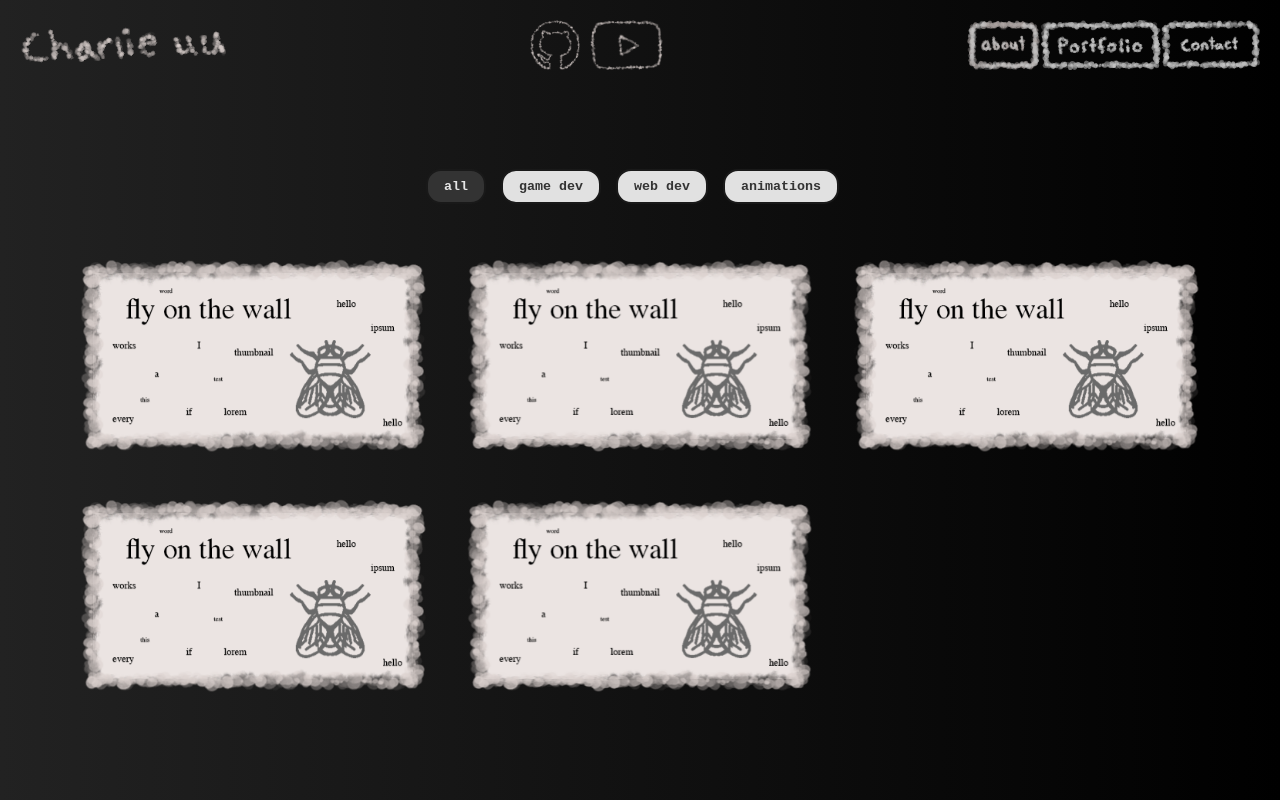
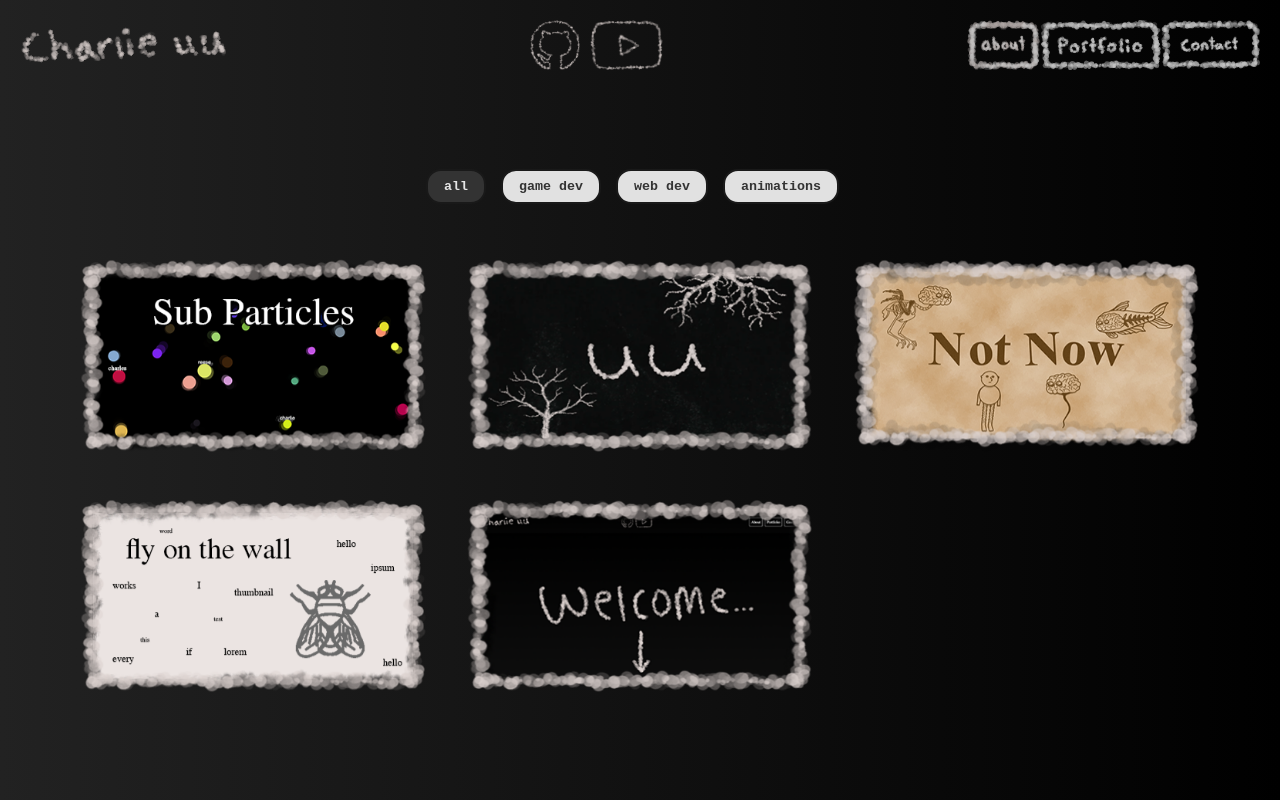
Before and after one commit to charliedoubleu/charliedoubleu.github.io, a React (Create React App) app: page /portfolio in a window 1280 px wide. Built offline with nearby package versions, Linux system fonts and the light colour scheme.

Commit message:
env folder and deleted homepage in package.json

```diff
--- a/package.json
+++ b/package.json
@@ -1,5 +1,4 @@
 {
-  "homepage": "http://charliedoubleu.github.io/charlieuu",
   "name": "portfolio-site",
   "version": "0.1.0",
   "private": true,
--- a/src/components/PortfolioList.js
+++ b/src/components/PortfolioList.js
@@ -14,9 +14,7 @@ function Card({ page }) {
         {/* <Link to={`/projects/${page.id}`}> */}
 
 
-            {/* <img className = {!flipped ? 'thumbnail' : 'flipped'} src={process.env.PUBLIC_URL + page.thumbnail} alt='project' /> */}
-            <img className = {!flipped ? 'thumbnail' : 'flipped'} src={process.env.PUBLIC_URL + "/thumbnails/flyonwall.png"} alt='project' />
-
+            <img className = {!flipped ? 'thumbnail' : 'flipped'} src={page.thumbnail} alt='project' />
             <img className = {flipped ? 'border' : 'flipped'} src={border} alt='border' />
             <div className= {flipped ? "back" : 'flipped'}>
                 <h1>{page.title}</h1>
```
Also changed, not shown: 1 other file (tests, documents, lock files or other folders).
